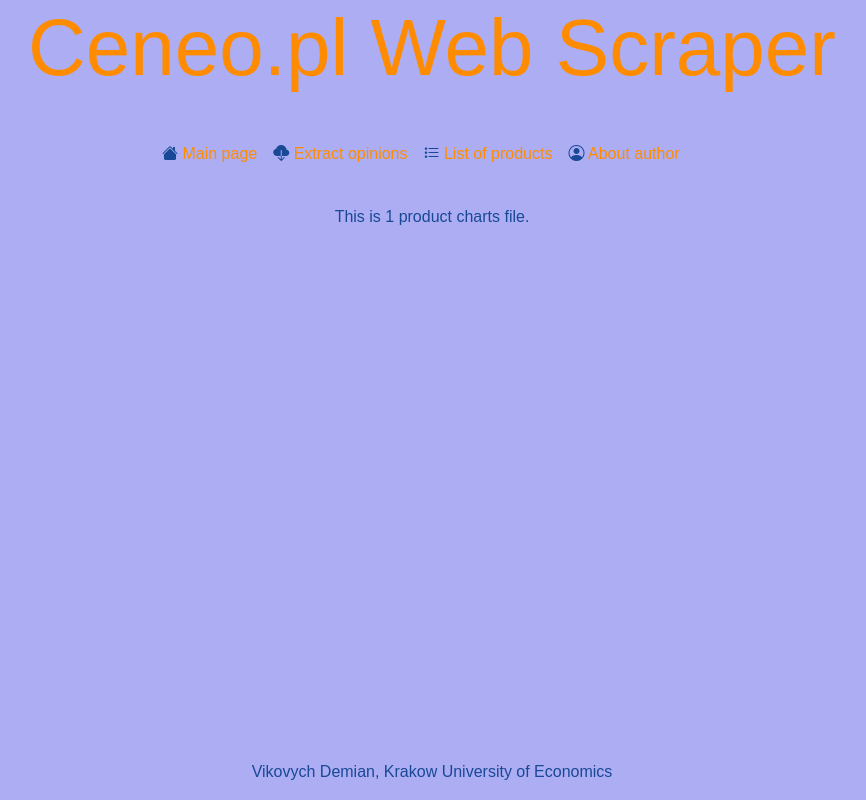
After one commit to demianvikovych/ceneowebscraperDV, a Flask app: page /charts/1 in a window 1280 px wide. The commit adds this page. Shown: the whole page, without its empty margins (208-1074 px from the left). Run offline with Flask 3, Linux system fonts and the light colour scheme; some libraries are stand-ins or nearby versions.

Commit message:
2024-12-06 DV

```diff
--- a/app/__init__.py
+++ b/app/__init__.py
@@ -4,5 +4,5 @@
 
 from app import routes
 
-if __name__ == '__main__':
+if __name__ == "__main__":
     app.run(debug=True)
--- a/app/routes.py
+++ b/app/routes.py
@@ -1,12 +1,13 @@
 from app import app
-from flask import render_template,request,redirect,url_for
+from flask import render_template,request,redirect,url_for,send_file
+import os
+import io
+import json
 import requests
-import os
-import json
 import pandas as pd
-import numpy
+import numpy as np
 from bs4 import BeautifulSoup
-from app.utils import extract_content, score, selectors, transformations, translate
+from app.utils import extract_content, score,selectors,transformations,translate
 
 @app.route('/')
 def index():
@@ -20,11 +21,7 @@
         response = requests.get(url)
         if response.status_code == requests.codes['ok']:
             page_dom = BeautifulSoup(response.text, "html.parser")
-            product_name = extract_content(page_dom,"h1")
-            try:
-                opinions_count = extract_content(page_dom, "a.product-review__link > span")
-            except AttributeError:
-                opinions_count = 0
+            opinions_count = extract_content(page_dom, "a.product-review__link > span")
             if opinions_count:
                 url = f"https://www.ceneo.pl/{product_id}#tab=reviews"
                 all_opinions = []
@@ -32,6 +29,7 @@
                     response = requests.get(url)
                     response.status_code
                     page_dom = BeautifulSoup(response.text, "html.parser")
+                    product_name = extract_content(page_dom, "h1"),
                     opinions = page_dom.select("div.js_product-review")
                     for opinion in opinions:
                         single_opinion = {
@@ -45,32 +43,29 @@
                         url = "https://www.ceneo.pl"+extract_content(page_dom,"a.pagination__next", "href")
                     except TypeError:
                         url = None
-                    if not os.path.exists("app/data"):
-                        os.mkdir("app/data")
-                    if not os.path.exists("app/data/opinions"):
-                        os.mkdir("app/data/opinions")
-                    with open(f"app/data/opinions/{product_id}.json", "w", encoding="UTF-8") as jf:
-                        json.dump(all_opinions, jf, indent=4 , ensure_ascii=False)
-                        max_score = 5
-                        opinions = pd.DataFrame.from_dict(all_opinions)
-                        opinions.score = opinions.score.apply(lambda s: round(s*max_score, 1))
-                        statistics = {
-                            'product_id'  : product_id,
-                            'product_name' : product_name,
-                            'opinions_count' : opinions_count,
-                            'pros_count' : int(opinions.pros.astype(bool).sum()) ,
-                            'cons_count' : int(opinions.cons.astype(bool).sum()),
-                            'average_score' : (opinions.score.mean()).round(3) ,
-                            'score_distribution' : opinions.score.value_counts().sort_index().reindex(np.arrange(0,5.5,0.5)),
-                            'recommendation_distribution' : opinions.authors_recommendation.value_counts(dropna=False).reindex([1,np.nan,0]),
-
-                        }
-                    if not os.path.exists("app/data/opinions"):
-                        os.mkdir("app/data/opinions")
-                    with open(f"app/data/opinions/{product_id}.json", "w", encoding="UTF-8") as jf:
-                        json.dump(statistics, jf, indent=4 , ensure_ascii=False)
-
-
+                if not os.path.exists("app/data"):
+                    os.mkdir("app/data")
+                if not os.path.exists("app/data/opinions"):
+                    os.mkdir("app/data/opinions")
+                with open(f"app/data/opinions/{product_id}.json","w",encoding="UTF-8") as jf:
+                    json.dump(all_opinions, jf, indent=4, ensure_ascii=False)
+                MAX_SCORE = 5
+                opinions = pd.DataFrame.from_dict(all_opinions)
+                opinions.score = opinions.score.apply(lambda s: round((s*MAX_SCORE),1))
+                statistics = {
+                    'product_id': product_id,
+                    'product_name': product_name,
+                    'opinions_count': opinions_count,
+                    'pros_count': int(opinions.pros.astype(bool).sum()),
+                    'cons_count': int(opinions.cons.astype(bool).sum()),
+                    'average_score': opinions.score.mean().round(3),
+                    'score_distribution': opinions.score.value_counts().reindex(np.arange(0.5,5.5,0.5)).to_dict(),
+                    'recommendation_distribution': opinions.recommendation.value_counts(dropna=False).reindex([1,np.nan,0]).to_dict(),
+                }
+                if not os.path.exists("app/data/statistics"):
+                    os.mkdir("app/data/statistics")
+                with open(f"app/data/statistics/{product_id}.json", "w", encoding="UTF-8") as jf:
+                    json.dump(statistics, jf, indent=4, ensure_ascii=False)
                 return redirect(url_for('product', product_id=product_id))
             return render_template("extract.html", error="Product has no opinions")
         return render_template("extract.html", error="Product doesn't exist")
@@ -78,13 +73,13 @@
 
 @app.route('/products')
 def products():
-    products= [filename.split(".")[0] for filename in os.listdir("app/data/opinions")]
-    product= []
+    products_list = [filename.split(".")[0] for filename in os.listdir("app/data/opinions")]
+    products = []
     for product_id in products_list:
-        with open(f"app/data/statistics/{product_id}.json","r",encoding="UTF-8") as jf:
+         with open(f"app/data/statistics/{product_id}.json", "r", encoding="UTF-8") as jf:
             statistics = json.load(jf)
             products.append(statistics)
-    return render_template("products.html",products = products)
+    return render_template("products.html", products=products)
 
 @app.route('/author')
 def author():
@@ -93,7 +88,30 @@
 @app.route('/product/<product_id>')
 def product(product_id):
     if os.path.exists("app/data/opinions"):
-        with open(f"app/data/opinions/{product_id}.json", "r", encoding="UTF-8") as jf:
-            opinions = json.load(jf)
-        return render_template("product.html", product_id=product_id, opinions = opinions)
-    return redirect(url_for('extract', error="No opinions have been extracted"))
+        opinions = pd.read_json(f"app/data/opinions/{product_id}.json")
+        return render_template("product.html", product_id=product_id, opinions = opinions.to_html(
+        classes="table table-warning table-striped", table_id ="opinions", index=False))
+    return redirect(url_for('extract'))
+
+@app.route('/charts/<product_id>')
+def charts(product_id):
+    return render_template("charts.html", product_id=product_id)
+
+@app.route('/download_json/<product_id>')
+def download_json(product_id):
+    return send_file(f"data/opinions/{product_id}.json", "text/json", as_attachment=True)
+
+@app.route('/download_csv/<product_id>')
+def download_csv(product_id):
+    opinions = pd.read_json(f"app/data/opinions/{product_id}.json")
+    buffer = io.BytesIO(opinions.to_csv(index=False).encode())
+    return send_file(buffer, "text/csv", as_attachment=True, download_name=f'{product_id}.csv')
+
+@app.route('/download_xlsx/<product_id>')
+def download_xlsx(product_id):
+    opinions = pd.read_json(f"app/data/opinions/{product_id}.json")
+    buffer = io.BytesIO()
+    with pd.ExcelWriter(buffer) as writer:
+        opinions.to_excel(writer, index=False)
+    buffer.seek(0)
+    return send_file(buffer, "application/vnd.openxmlformats-officedocument.spreadsheetml.sheet", as_attachment=True, download_name=f'{product_id}.xlsx')
--- a/app/static/style.css
+++ b/app/static/style.css
@@ -1,3 +1,35 @@
-h1{
+* {
+    font-family: "Syne", sans-serif;
+    font-optical-sizing: auto;
+    font-weight: 400;
+    font-style: normal;
+    text-decoration: none;
+    color: #194996;
+}
+
+p {
+    text-align: center;
+}
+body{
+    background-color: #adadf3;
+}
+
+h1 {
+    color: darkorange;
+    display: flex;
+    justify-content: center;
+}
+
+ul {
+    list-style-type: none;
+    padding: 2%;
+}
+
+a:link{
+    text-decoration: none;
     color: darkorange;
 }
+
+a:hover {
+    text-decoration: underline;
+}
--- a/app/templates/author.html
+++ b/app/templates/author.html
@@ -1,4 +1,4 @@
 {% extends 'base.html' %}
 {% block content%}
-    <p>This is author file</p>
+    <p>Hi, I am Demian. how are you today?</p>
 {% endblock %}
--- a/app/templates/base.html
+++ b/app/templates/base.html
@@ -2,44 +2,55 @@
 <html lang="en">
 <head>
     <meta charset="UTF-8">
+    <meta name="viewport" content="width=device-width, initial-scale=1.0">
     <link href="https://cdn.jsdelivr.net/npm/bootstrap@5.3.3/dist/css/bootstrap.min.css" rel="stylesheet" integrity="sha384-QWTKZyjpPEjISv5WaRU9OFeRpok6YctnYmDr5pNlyT2bRjXh0JMhjY6hW+ALEwIH" crossorigin="anonymous">
-    <meta name="viewport" content="width=device-width, initial-scale=1.0">
     <script src="https://cdn.jsdelivr.net/npm/bootstrap@5.3.3/dist/js/bootstrap.bundle.min.js" integrity="sha384-YvpcrYf0tY3lHB60NNkmXc5s9fDVZLESaAA55NDzOxhy9GkcIdslK1eN7N6jIeHz" crossorigin="anonymous"></script>
-    <link rel ="stylesheet" href="{{url_for('static',filename='style.css')}}">
+    <link rel="stylesheet" href="https://cdn.jsdelivr.net/npm/bootstrap-icons@1.11.3/font/bootstrap-icons.min.css">
+    <link rel="stylesheet" href="https://cdn.datatables.net/2.0.8/css/dataTables.dataTables.css"/>
+    <script src="https://ajax.googleapis.com/ajax/libs/jquery/3.7.1/jquery.min.js"></script>
+    <script src="https://cdn.datatables.net/2.0.8/js/dataTables.js"></script>
+    <link rel="stylesheet" href="{{url_for('static',filename='style.css')}}">
     <title>Ceneo.pl Web Scraper</title>
 </head>
 <body>
-    <header class="container">
-        <h1>Ceneo.pl Web Scraper</h1>
+    <header class ="container text-center">
+        <h1 class="display-1">Ceneo.pl Web Scraper</h1>
+    </header>
+    <nav class="navbar navbar-expand-lg container">
+        <div class="container-fluid">
+            <div class="collapse navbar-collapse justify-content-center" id="navbarSupportedContent">
+                <ul class="navbar-nav mb-2 mb-lg-0">
+                    <li class="nav-item">
+                        <a class="nav-link" href="{{ url_for('index') }}"><i class="bi bi-house-fill"></i> Main page</a>
+                    </li>
+                    <li class="nav-item">
+                        <a class="nav-link" href="{{ url_for('extract') }}"><i class="bi bi-cloud-download-fill"></i> Extract opinions</a>
+                    </li>
+                    <li class="nav-item">
+                        <a class="nav-link" href="{{ url_for('products') }}"><i class="bi bi-list-stars"></i> List of products</a>
+                    </li>
+                    <li class="nav-item">
+                        <a class="nav-link" href="{{ url_for('author') }}"><i class="bi bi-person-circle"></i> About author</a>
+                    </li>
+                </ul>
+            </div>
+        </div>
+    </nav>
 
-    </header>
-    <nav class="container">
-        <ul class="row">
-            <li class="col-3">
-                <a href="{{url_for('index')}}">Main page</a>
-            </li>
-            <li class="col-3">
-                <a href="{{url_for('extract')}}">Extract opinions</a>
-            </li>
-            <li class="col-3">
-                <a href="{{url_for('products')}}">List products</a>
-            </li>
-            <li class="col-3">
-                <a href="{{url_for('author')}}">About author</a>
-            </li>
+    <section class="container text-center">
+        <div class ="row">
+            <div class="col">
+                {% block content %}
+                    <p>This is base file.</p>
+                {% endblock %}
+            </div>
 
-        </ul>
-
-    </nav>
-    <section>
-        {% block content%}
-            <p>this is base file</p>
-        {% endblock %}
-
+        </div>
     </section>
-    <footer>
+    <footer class ="container fixed-bottom text-center">
         <p>Vikovych Demian, Krakow University of Economics</p>
     </footer>
-
+    {% block scripts %}
+    {% endblock %}
 </body>
 </html>
--- /dev/null
+++ b/app/templates/charts.html
@@ -0,0 +1,4 @@
+{% extends "base.html" %}
+{% block content %}
+<p>This is {{product_id}} product charts file.</p>
+{% endblock %}
--- a/app/utils.py
+++ b/app/utils.py
@@ -34,8 +34,8 @@
     "recommendation": ("span.user-post__author-recomendation > em",),
     "score": ("span.user-post__score-count",),
     "content": ("div.user-post__text",),
-    "pros": ("div.review-featuretitle--positives ~ div.review-featureitem", None, True),
-    "cons": ("div.review-featuretitle--negatives ~ div.review-featureitem", None, True),
+    "pros": ("div.review-feature__title--positives ~ div.review-feature__item", None, True),
+    "cons": ("div.review-feature__title--negatives ~ div.review-feature__item", None, True),
     "helpful": ("button.vote-yes > span",),
     "unhelpful": ("button.vote-no > span",),
     "publish_date": ("span.user-post__published > time:nth-child(1)", "datetime"),
```
Also changed, not shown: app/templates/extract.html (+14 -17 lines), app/templates/product.html (+17 -4 lines), app/templates/products.html (+40 -3 lines), requirements.txt (deleted, +0 -54 lines), README.md, 1 other file.
